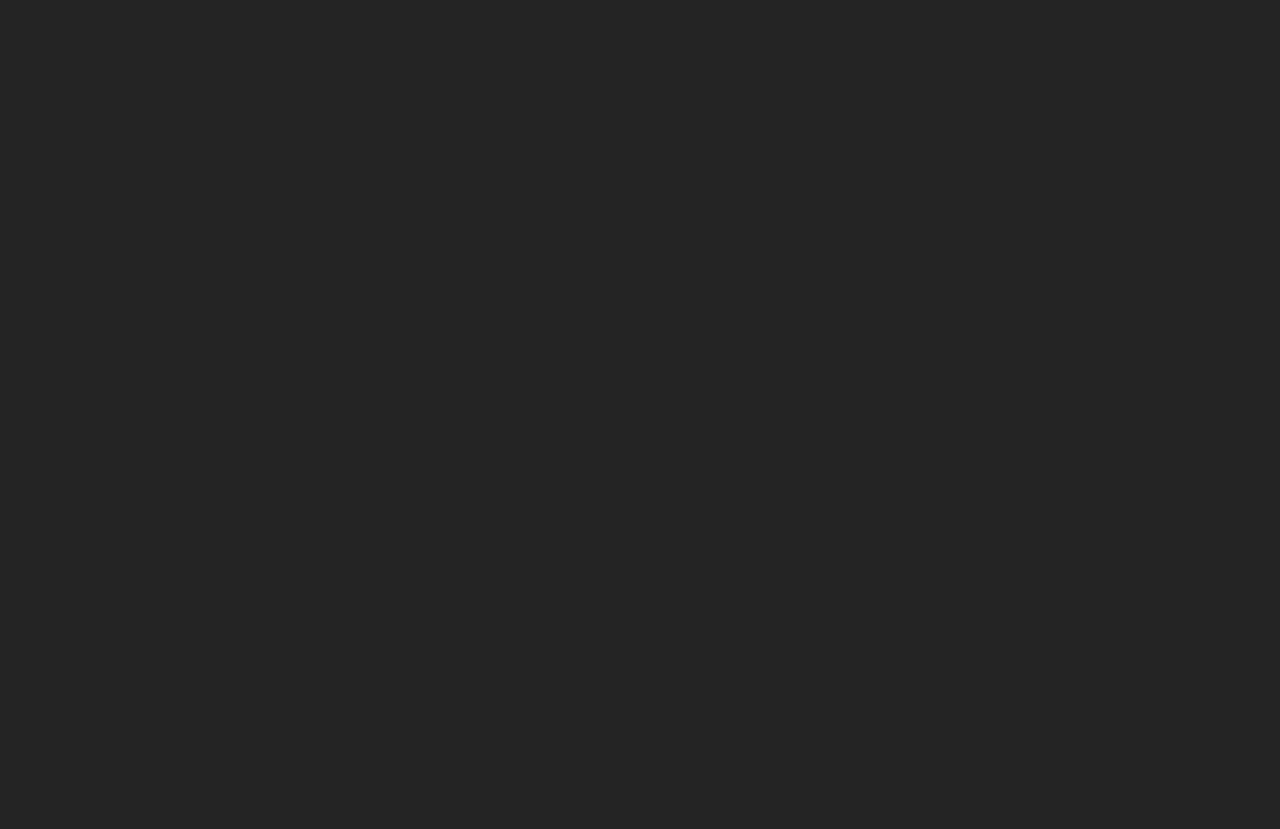
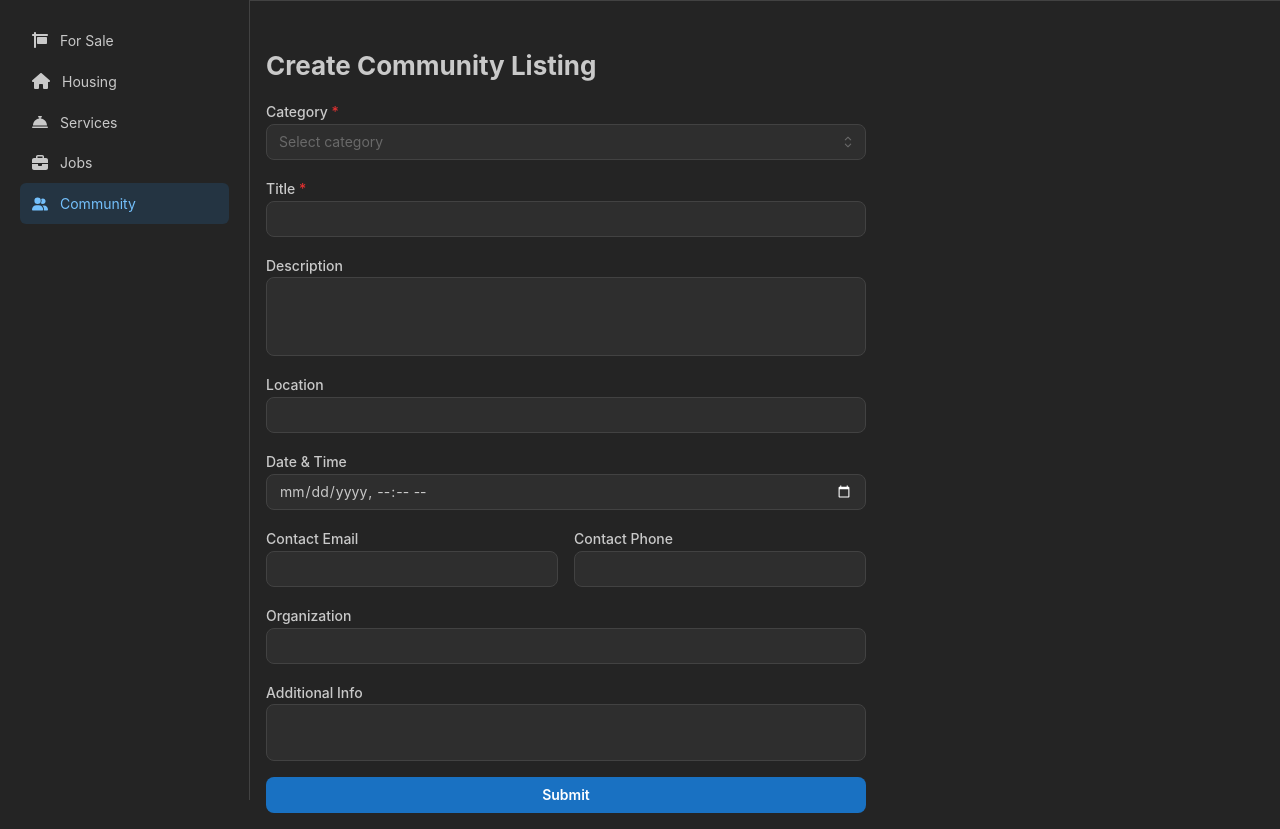
Before and after one commit to nathanturnis/Project-5-4220, a React (Vite) app in the folder client/: page /community/new in a window 1280 px wide. Before the commit this address had no page. Before the commit the page ends 800 px from the top, so only its background shows below. Built offline with nearby package versions, Linux system fonts and the light colour scheme.

Commit message:
added community listings

```diff
--- /dev/null
+++ b/client/src/components/community/CommunityForm.tsx
@@ -0,0 +1,134 @@
+import { useState } from "react";
+import {
+  TextInput,
+  Textarea,
+  Select,
+  Button,
+  Stack,
+  Box,
+  Title,
+  Group,
+} from "@mantine/core";
+
+export default function CommunityForm() {
+  const [form, setForm] = useState({
+    title: "",
+    category: "",
+    description: "",
+    location: "",
+    date_time: "",
+    contact_email: "",
+    contact_phone: "",
+    organization: "",
+    additional_info: "",
+  });
+
+  const handleChange = (key: string, value: string) => {
+    setForm((prev) => ({ ...prev, [key]: value }));
+  };
+
+  const handleSubmit = async () => {
+    try {
+      const response = await fetch("/api/community", {
+        method: "POST",
+        headers: { "Content-Type": "application/json" },
+        body: JSON.stringify(form),
+      });
+
+      if (!response.ok) throw new Error("Failed to submit listing");
+
+      const data = await response.json();
+      alert(`Community listing created with ID: ${data.id}`);
+    } catch (err) {
+      console.error(err);
+      alert("Error submitting community listing");
+    }
+  };
+
+  return (
+    <Box maw={600} mt="xl">
+      <Title order={2} mb="md">
+        Create Community Listing
+      </Title>
+      <Stack>
+        <Select
+          label="Category"
+          data={[
+            { label: "Activities", value: "activities" },
+            { label: "Events", value: "events" },
+            { label: "Groups", value: "groups" },
+            { label: "Rideshare", value: "rideshare" },
+            { label: "Volunteers", value: "volunteers" },
+          ]}
+          value={form.category}
+          onChange={(val) => handleChange("category", val ?? "")}
+          placeholder="Select category"
+          required
+        />
+
+        <TextInput
+          label="Title"
+          value={form.title}
+          onChange={(e) => handleChange("title", e.currentTarget.value)}
+          required
+        />
+
+        <Textarea
+          label="Description"
+          value={form.description}
+          onChange={(e) => handleChange("description", e.currentTarget.value)}
+          autosize
+          minRows={3}
+        />
+
+        <TextInput
+          label="Location"
+          value={form.location}
+          onChange={(e) => handleChange("location", e.currentTarget.value)}
+        />
+
+        <TextInput
+          label="Date & Time"
+          type="datetime-local"
+          value={form.date_time}
+          onChange={(e) => handleChange("date_time", e.currentTarget.value)}
+        />
+
+        <Group grow>
+          <TextInput
+            label="Contact Email"
+            value={form.contact_email}
+            onChange={(e) =>
+              handleChange("contact_email", e.currentTarget.value)
+            }
+          />
+          <TextInput
+            label="Contact Phone"
+            value={form.contact_phone}
+            onChange={(e) =>
+              handleChange("contact_phone", e.currentTarget.value)
+            }
+          />
+        </Group>
+
+        <TextInput
+          label="Organization"
+          value={form.organization}
+          onChange={(e) => handleChange("organization", e.currentTarget.value)}
+        />
+
+        <Textarea
+          label="Additional Info"
+          value={form.additional_info}
+          onChange={(e) =>
+            handleChange("additional_info", e.currentTarget.value)
+          }
+          autosize
+          minRows={2}
+        />
+
+        <Button onClick={handleSubmit}>Submit</Button>
+      </Stack>
+    </Box>
+  );
+}
--- a/client/src/components/community/CommunityTabs.tsx
+++ b/client/src/components/community/CommunityTabs.tsx
@@ -1,5 +1,8 @@
-import { Tabs } from "@mantine/core";
+import { Button, Tabs } from "@mantine/core";
 import { useState } from "react";
+import { CommunityListing } from "../../types/community";
+import ItemListing from "../ItemListing";
+import { Link } from "react-router";
 
 export default function CommunityTabs() {
   const [activeTab, setActiveTab] = useState<string | null>("activites");
@@ -14,11 +17,36 @@ export default function CommunityTabs() {
         <Tabs.Tab value="volunteers">Volunteers</Tabs.Tab>
       </Tabs.List>
 
-      <Tabs.Panel value="activites">Activites</Tabs.Panel>
-      <Tabs.Panel value="events">Events</Tabs.Panel>
-      <Tabs.Panel value="groups">Groups</Tabs.Panel>
-      <Tabs.Panel value="rideshare">Rideshare</Tabs.Panel>
-      <Tabs.Panel value="volunteers">Volunteers</Tabs.Panel>
+      <Tabs.Panel value="activites">
+        <Button mt="md" component={Link} to="/community/new">
+          New Listing
+        </Button>
+        <ItemListing<CommunityListing> endpoint="/api/community?category=activities" />
+      </Tabs.Panel>
+      <Tabs.Panel value="events">
+        <Button mt="md" component={Link} to="/community/new">
+          New Listing
+        </Button>
+        <ItemListing<CommunityListing> endpoint="/api/community?category=events" />
+      </Tabs.Panel>
+      <Tabs.Panel value="groups">
+        <Button mt="md" component={Link} to="/community/new">
+          New Listing
+        </Button>
+        <ItemListing<CommunityListing> endpoint="/api/community?category=groups" />
+      </Tabs.Panel>
+      <Tabs.Panel value="rideshare">
+        <Button mt="md" component={Link} to="/community/new">
+          New Listing
+        </Button>
+        <ItemListing<CommunityListing> endpoint="/api/community?category=rideshare" />
+      </Tabs.Panel>
+      <Tabs.Panel value="volunteers">
+        <Button mt="md" component={Link} to="/community/new">
+          New Listing
+        </Button>
+        <ItemListing<CommunityListing> endpoint="/api/community?category=volunteers" />
+      </Tabs.Panel>
     </Tabs>
   );
 }
--- a/client/src/main.tsx
+++ b/client/src/main.tsx
@@ -18,6 +18,7 @@ import FurnitureForm from "./components/for-sale/FurnitureForm.tsx";
 import ApartmentHouseForm from "./components/housing/ApartmentHouseForm.tsx";
 import CommercialPropertyForm from "./components/housing/CommercialPropertyForm.tsx";
 import ServiceForm from "./components/services/ServicesForm.tsx";
+import CommunityForm from "./components/community/CommunityForm.tsx";
 
 const theme = createTheme({
   defaultRadius: "md",
@@ -51,6 +52,7 @@ createRoot(document.getElementById("root")!).render(
 
             <Route path="/jobs" element={<JobsTabs />} />
             <Route path="/community" element={<CommunityTabs />} />
+            <Route path="/community/new" element={<CommunityForm />} />
 
             <Route path="/jobs/new-job" element={<JobsForm />} />
           </Route>
--- /dev/null
+++ b/client/src/types/community.ts
@@ -0,0 +1,12 @@
+export interface CommunityListing {
+  id: number;
+  title: string;
+  category: "activities" | "events" | "groups" | "rideshare" | "volunteers";
+  description?: string;
+  location?: string;
+  date_time?: string;
+  contact_email?: string;
+  contact_phone?: string;
+  organization?: string;
+  additional_info?: string;
+}
```
Also changed, not shown: 2 other files (tests, documents, lock files or other folders).
